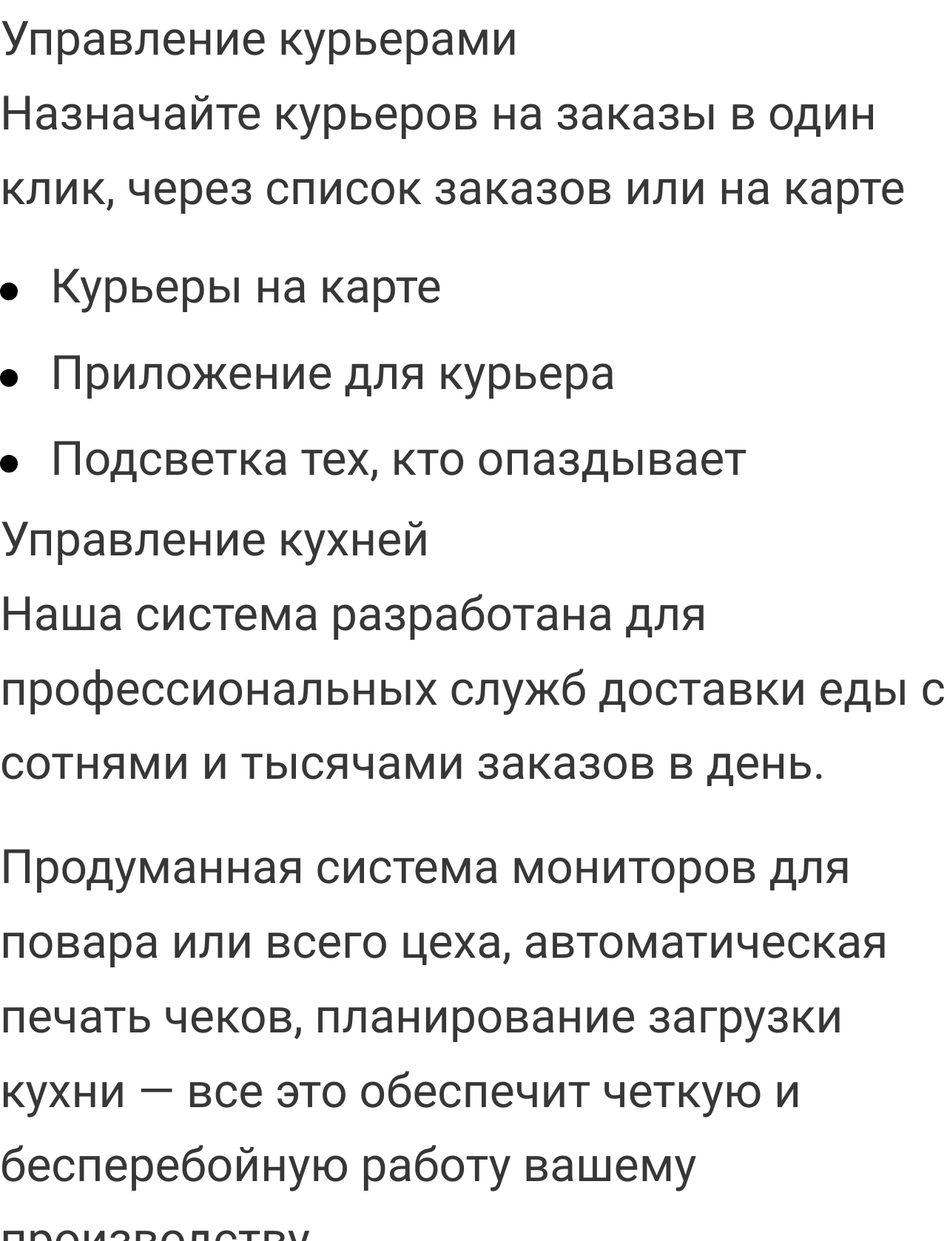
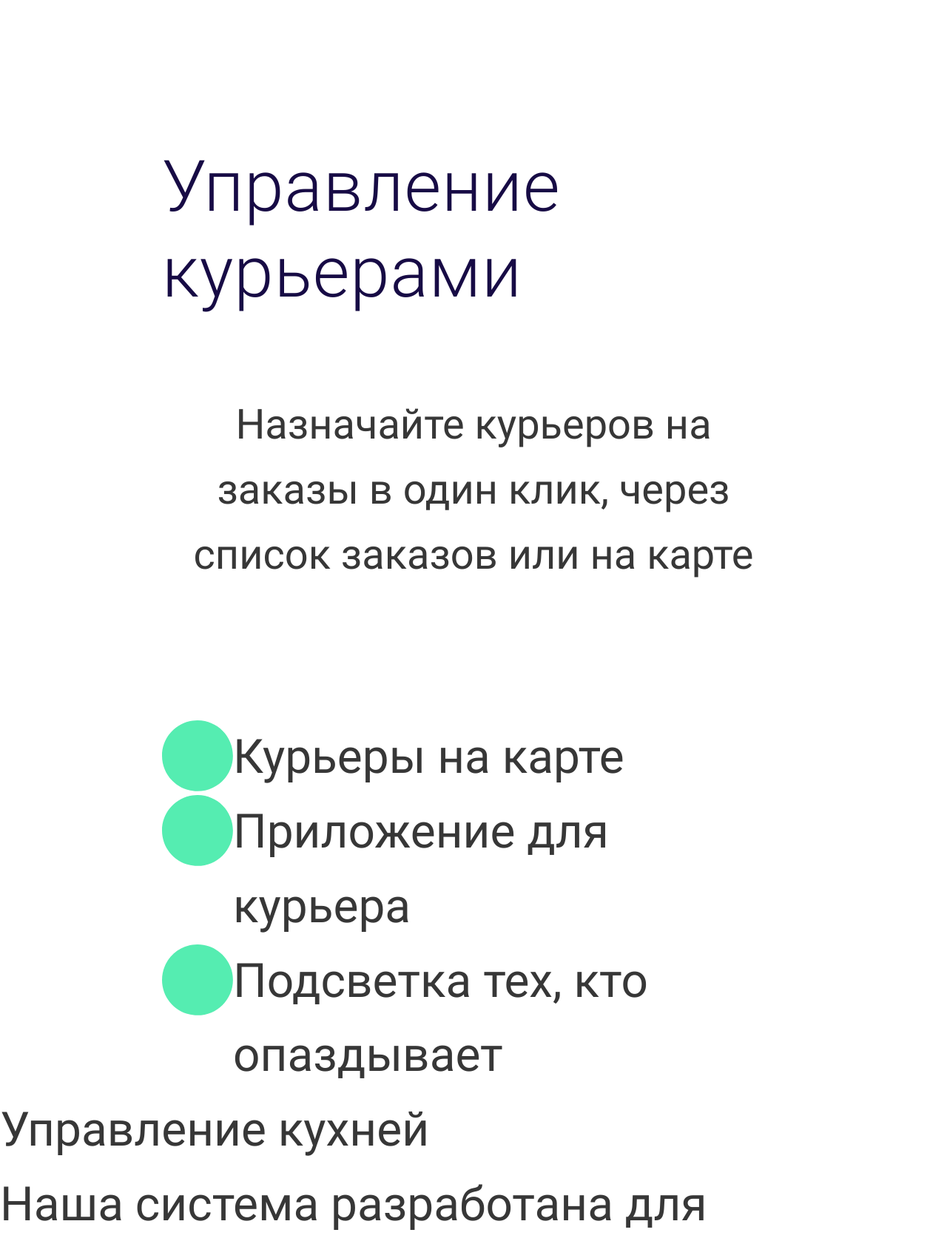
Before and after one commit to vsbchkv/deliverest, a website: page src/views/index.html in a window 1280 px wide. Shown: the part 8599-10277 px from the top of the page at 74% size. Drawn offline with nearby package versions, Linux system fonts and the light colour scheme; files that its build step writes are made by us from their sources; files whose address does not match are found by name.

Commit message:
couriers init

```diff
--- a/src/styles/base/_scaffolding.scss
+++ b/src/styles/base/_scaffolding.scss
@@ -113,6 +113,15 @@ body {
   @extend %section-title;
 }
 
+.section-desc {
+  font-size: vw($mobile, 14px);
+  text-align: center;
+
+  @media screen and (min-width: $desktop) {
+    font-size: rem(26);
+  }
+}
+
 .area-clickable {
   &:after {
     content: '';
--- a/src/styles/helpers/_mixins.scss
+++ b/src/styles/helpers/_mixins.scss
@@ -97,6 +97,12 @@
   }
 }
 
+%list-unstyled {
+  margin: 0;
+  padding: 0;
+  list-style: none;
+}
+
 %list-styled { // TODO: list styles
   list-style: none;
 
--- a/src/styles/modules/_modules.scss
+++ b/src/styles/modules/_modules.scss
@@ -7,3 +7,4 @@
 @import 'application/application';
 @import 'intro/intro';
 @import 'modules/modules';
+@import 'couriers/couriers';
--- /dev/null
+++ b/src/styles/modules/couriers/_couriers.scss
@@ -0,0 +1,25 @@
+.couriers {
+  padding-top: vw($mobile, 48px);
+
+  &__title {
+    margin-bottom: vw($mobile, 26px);
+  }
+
+  &__desc {
+    margin-bottom: vw($mobile, 45px);
+  }
+
+  &__list {
+    @extend %list-unstyled;
+  }
+
+  &__list-item {
+    display: flex;
+  }
+
+  &__list-pic {
+    width: vw($mobile, 24px);
+    height: vw($mobile, 24px);
+
+  }
+}
--- /dev/null
+++ b/src/views/includes/_couriers.html
@@ -0,0 +1,15 @@
+<section class="couriers">
+  <div class="content-wrapper">
+    <h2 class="section-title couriers__title">Управление курьерами</h2>
+    <p class="section-desc couriers__desc">Назначайте курьеров на заказы в один клик, через список заказов или на карте
+    </p>
+    <ul class="couriers__list">
+      <li class="couriers__list-item"><img class="couriers__list-pic" src="media/images/circle-green.svg" alt="">Курьеры на
+        карте</li>
+      <li class="couriers__list-item"><img class="couriers__list-pic" src="media/images/circle-green.svg" alt="">Приложение
+        для курьера</li>
+      <li class="couriers__list-item"><img class="couriers__list-pic" src="media/images/circle-green.svg" alt="">Подсветка
+        тех, кто опаздывает</li>
+    </ul>
+  </div>
+</section>
--- a/src/views/index.html
+++ b/src/views/index.html
@@ -91,15 +91,7 @@
       <li>Фильтрация и поиск</li>
     </ul>
   </section>
-  <section class="couriers">
-    <h2>Управление курьерами</h2>
-    <p>Назначайте курьеров на заказы в один клик, через список заказов или на карте</p>
-    <ul>
-      <li>Курьеры на карте</li>
-      <li>Приложение для курьера</li>
-      <li>Подсветка тех, кто опаздывает</li>
-    </ul>
-  </section>
+  @@include('./includes/_couriers.html')
   <section class="kitchen">
     <h2>Управление кухней</h2>
     <p>Наша система разработана для профессиональных служб доставки еды с сотнями и тысячами заказов в день.</p>
```
Also changed, not shown: dist/index.html, dist/styles/modules/couriers/couriers.min.css (added), dist/styles/styles.min.css.
